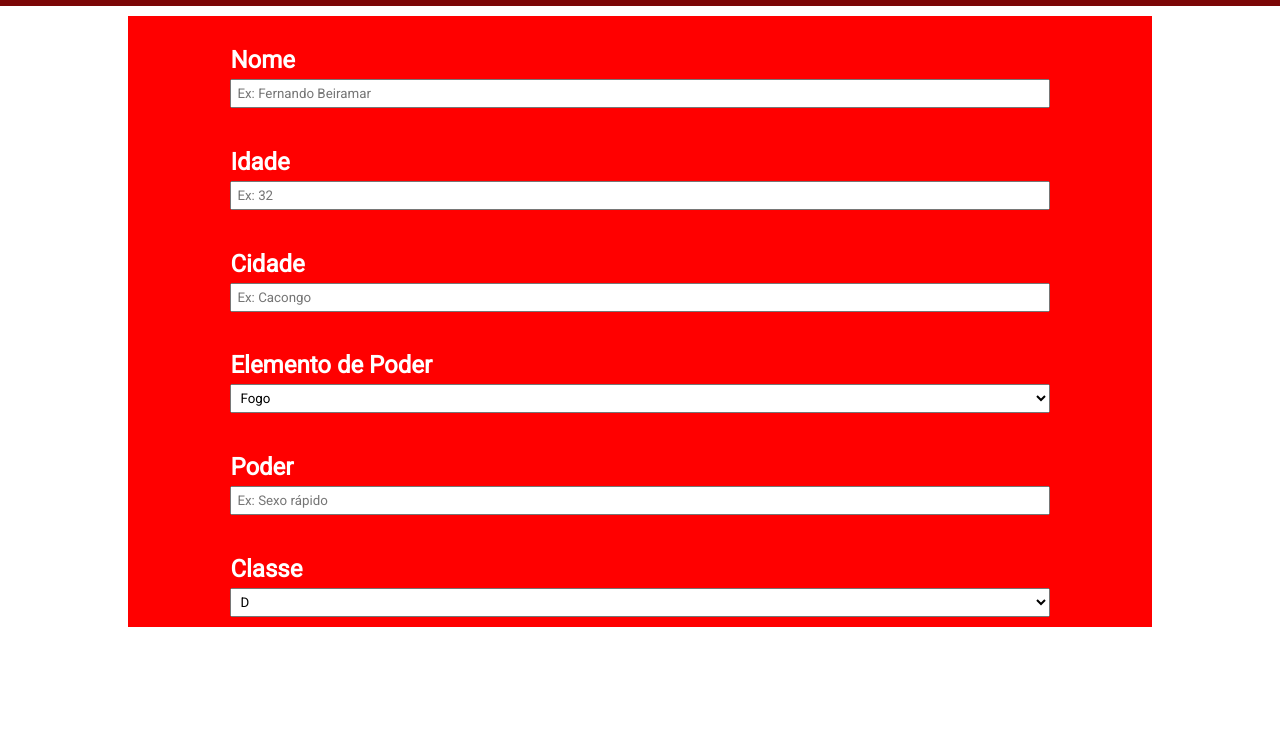
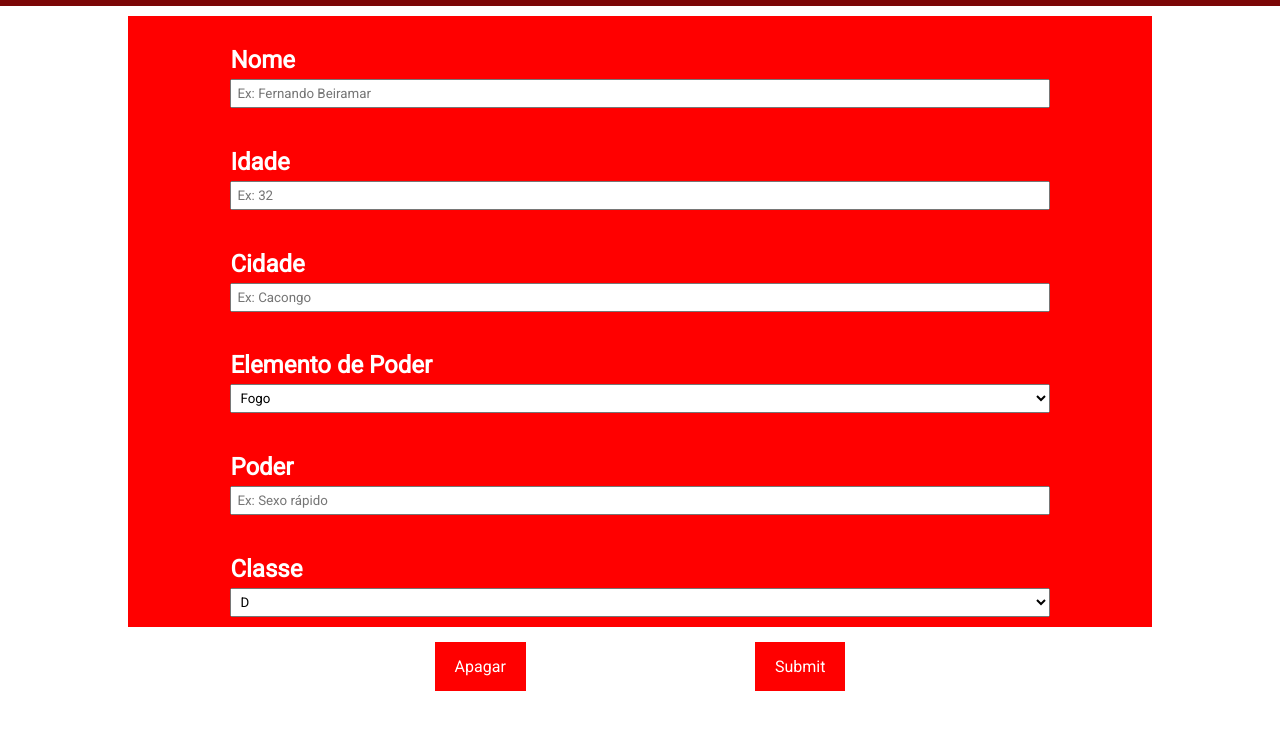
Before and after one commit to HyanAragao/hero-project, a plain HTML site: page index.html in a window 1280 px wide. Shown: the part 71-800 px from the top of the page. Drawn offline with Linux system fonts and the light colour scheme.

Commit message:
Update 0.2
-Agora com botões!

```diff
--- a/index.css
+++ b/index.css
@@ -68,3 +68,18 @@ select{
     margin: 0px;
     padding: 5px;
 }
+
+#botoes{
+    display: flex;
+    justify-content: space-around;
+    width: 50%;
+}
+
+.btn2{
+    background-color: red;
+    border: none;
+    padding: 15px 20px;
+    margin: 5px;;
+    color: white;
+    font-size: 1rem;
+}
--- a/index.html
+++ b/index.html
@@ -63,8 +63,12 @@
                 <option value="op2">S</option>
             </select>
         </section>
+    </article>
 
-    </article>
+    <div id="botoes">
+        <button class="btn2 apagar" onclick="apagar()">Apagar</button>
+        <button class="btn2 submit" onclick="submit()">Submit</button>
+    </div>
 
 </body>
 </html>
--- a/script.js
+++ b/script.js
@@ -0,0 +1,7 @@
+function apagar(){
+    alert("Apagou!");
+}
+
+function submit(){
+    alert("Enviou!");
+}
```
